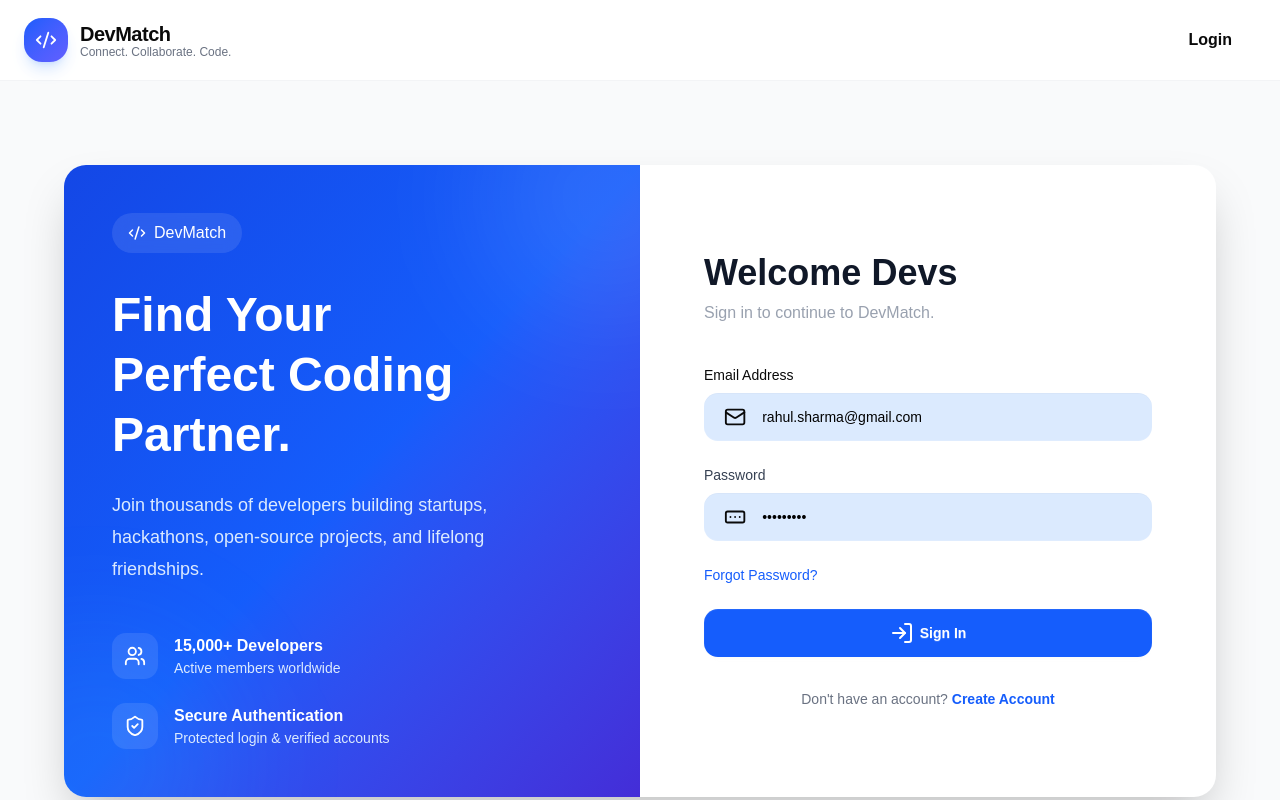
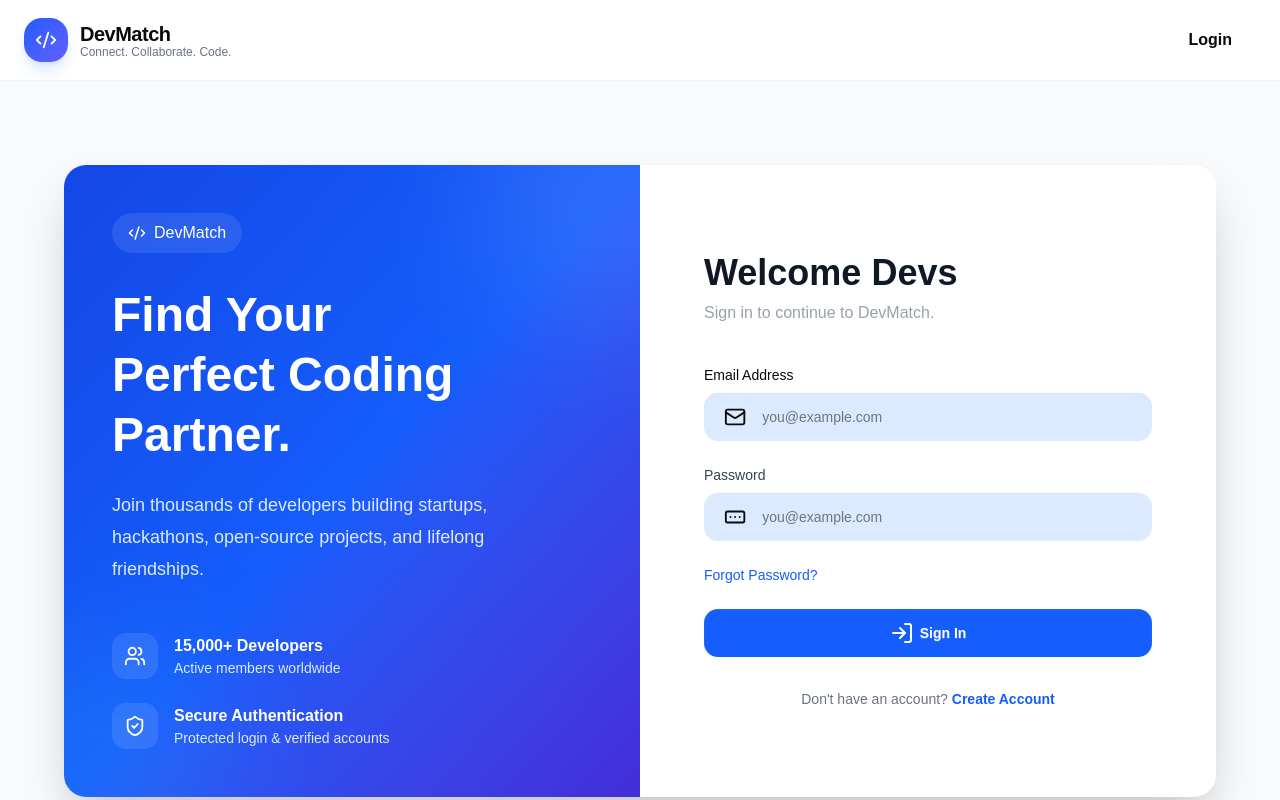
Before and after one commit to pyrishi007/Dev-Match-UI, a React (Vite) app: page /login in a window 1280 px wide. Shown: the top 800 px of the page. Built offline with nearby package versions, Linux system fonts and the light colour scheme; no server answers.

Commit message:
Login page has been made for production

```diff
--- a/src/pages/Auth/Login.jsx
+++ b/src/pages/Auth/Login.jsx
@@ -1,7 +1,8 @@
 // ==HOOKS===
-import { useDispatch, useSelector } from "react-redux";
+import { useDispatch } from "react-redux";
 import { useState } from "react";
 import { useNavigate } from "react-router-dom";
+
 // ==API QUERY===
 import { loggedInUser } from "../../../global/globalAPI";
 
@@ -18,15 +19,15 @@ import { addUser } from "../../redux/features/userSlice";
 
 const Login = () => {
   //LOGIN DATA STATE
-  const [email, setEmail] = useState("rahul.sharma@gmail.com");
-  const [password, setPassword] = useState("Rahul@123");
+  const [email, setEmail] = useState("");
+  const [password, setPassword] = useState("");
 
   //ROUTE HOOK
   const navigate = useNavigate();
 
   //STORE ACTIONS
   const dispatch = useDispatch();
-  const user = useSelector((store) => store.user);
+  // const user = useSelector((store) => store.user);
 
   //HANLDERS
   const handleEmailChange = (e) => {
```
